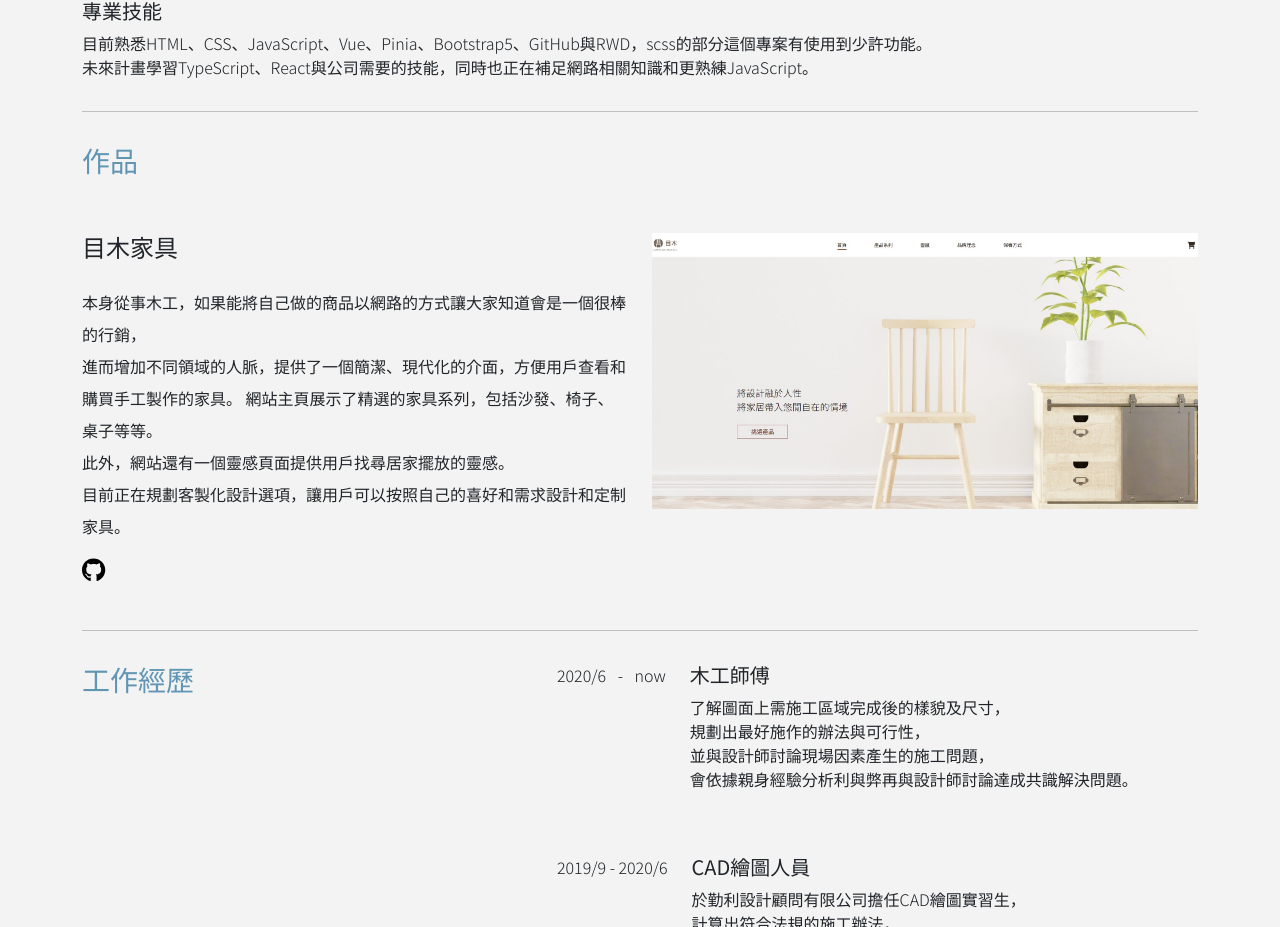
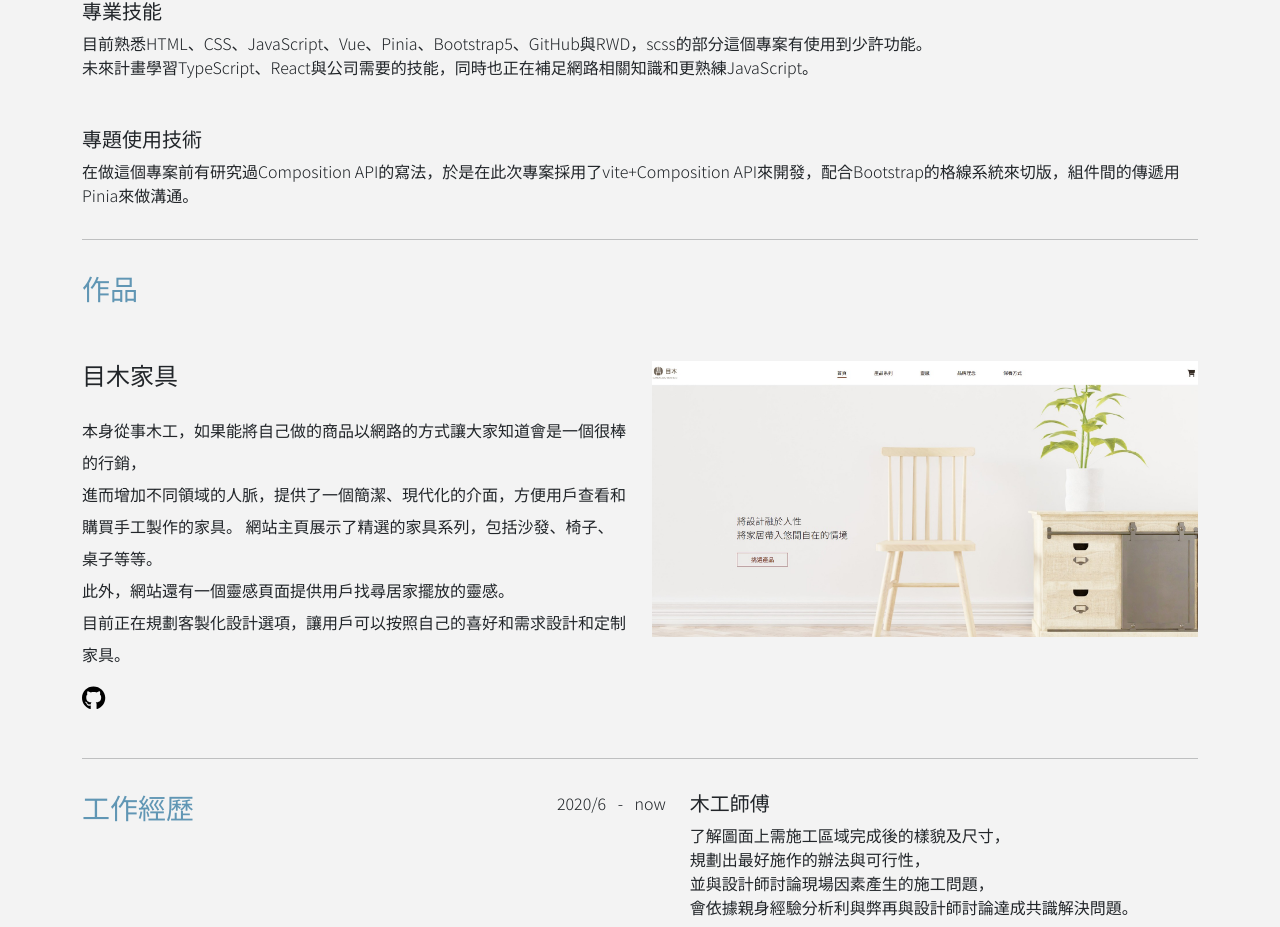
Before and after one commit to cr870406/resume, a Vue app: page / in a window 1280 px wide. Shown: the part 796-1723 px from the top of the page. Built offline with nearby package versions, Linux system fonts and the light colour scheme.

Commit message:
修改使用技術

```diff
--- a/src/views/resume.vue
+++ b/src/views/resume.vue
@@ -35,6 +35,12 @@
         <p>
           目前熟悉HTML、CSS、JavaScript、Vue、Pinia、Bootstrap5、GitHub與RWD，scss的部分這個專案有使用到少許功能。<br />
           未來計畫學習TypeScript、React與公司需要的技能，同時也正在補足網路相關知識和更熟練JavaScript。
+        </p>
+        <h5 class="mt-5">專題使用技術</h5>
+        <p>
+          在做這個專案前有研究過Composition
+          API的寫法，於是在此次專案採用了vite+Composition
+          API來開發，配合Bootstrap的格線系統來切版，組件間的傳遞用Pinia來做溝通。
         </p>
       </div>
       <div class="col-12 pb-3">
```
